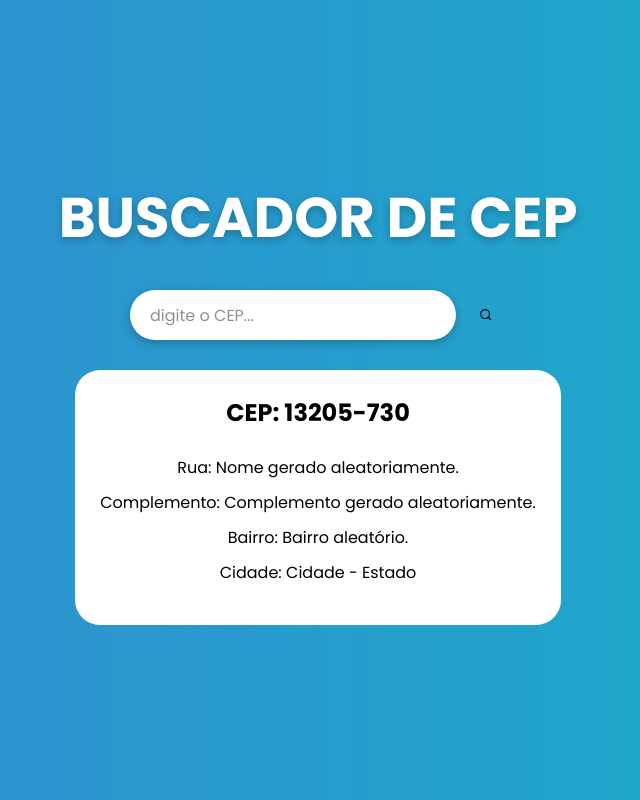
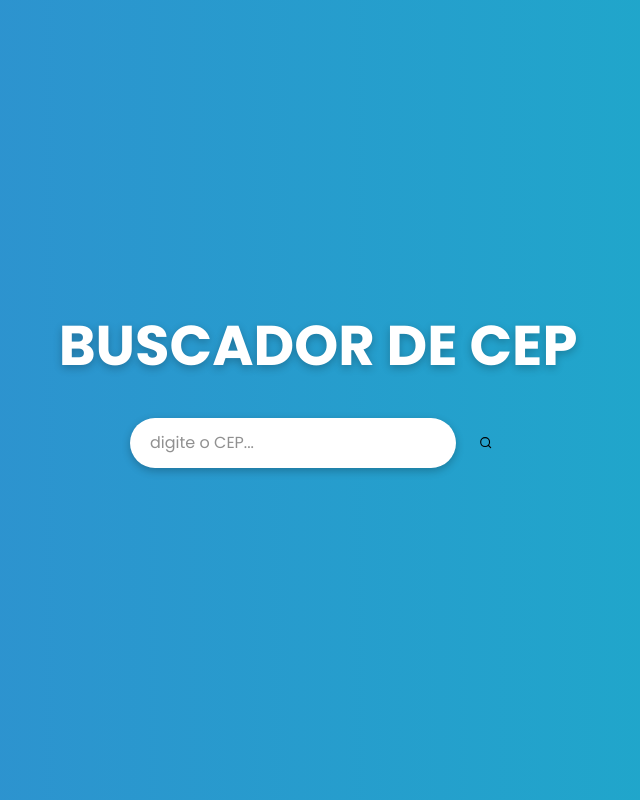
Before and after one commit to leuzaoo/BuscadorDeCEP-ReactJS, a React (Create React App) app: page / in a window 1280 px wide. Shown: the whole page, without its empty margins (322-962 px from the left). Built offline with nearby package versions, Linux system fonts and the light colour scheme.

Commit message:
insert api

```diff
--- a/src/App.jsx
+++ b/src/App.jsx
@@ -1,15 +1,31 @@
 // Library
 import { FiSearch } from "react-icons/fi";
 import { useState } from "react";
+import api from "./services/api";
 
 // Styles
 import "./mainStyle.css";
 
 function App() {
   const [input, setInput] = useState("");
+  const [cep, setCep] = useState({});
 
-  function handleSearch() {
-    alert(input);
+  async function handleSearch() {
+    // 01001000/json/
+
+    if (input === "") {
+      alert("Insira um CEP");
+      return;
+    }
+
+    try {
+      const response = await api.get(`${input}/json`);
+      setCep(response.data);
+      setInput("");
+    } catch {
+      alert("Ops, ocorreu um erro ao buscar o CEP.");
+      setInput("");
+    }
   }
 
   return (
@@ -30,15 +46,16 @@ function App() {
         </button>
       </div>
 
-      <main className="main">
-        <h2 className="cepNumber">CEP: 13205-730</h2>
-        <div className="localItems">
-          <span>Rua: Nome gerado aleatoriamente.</span>
-          <span>Complemento: Complemento gerado aleatoriamente.</span>
-          <span>Bairro: Bairro aleatório.</span>
-          <span>Cidade: Cidade - Estado</span>
-        </div>
-      </main>
+      {Object.keys(cep).length > 0 && (
+        <main className="main">
+          <h2 className="cepNumber">CEP: {cep.cep}</h2>
+          <div className="localItems">
+            <span>Endereço: {cep.logradouro}.</span>
+            <span>Bairro: {cep.bairro}.</span>
+            <span>Cidade: {cep.localidade}.</span>
+          </div>
+        </main>
+      )}
     </div>
   );
 }
--- a/src/services/api.js
+++ b/src/services/api.js
@@ -0,0 +1,9 @@
+import axios from "axios";
+
+// 01001000/json/
+
+const api = axios.create({
+  baseURL: "https://viacep.com.br/ws/",
+});
+
+export default api;
```
